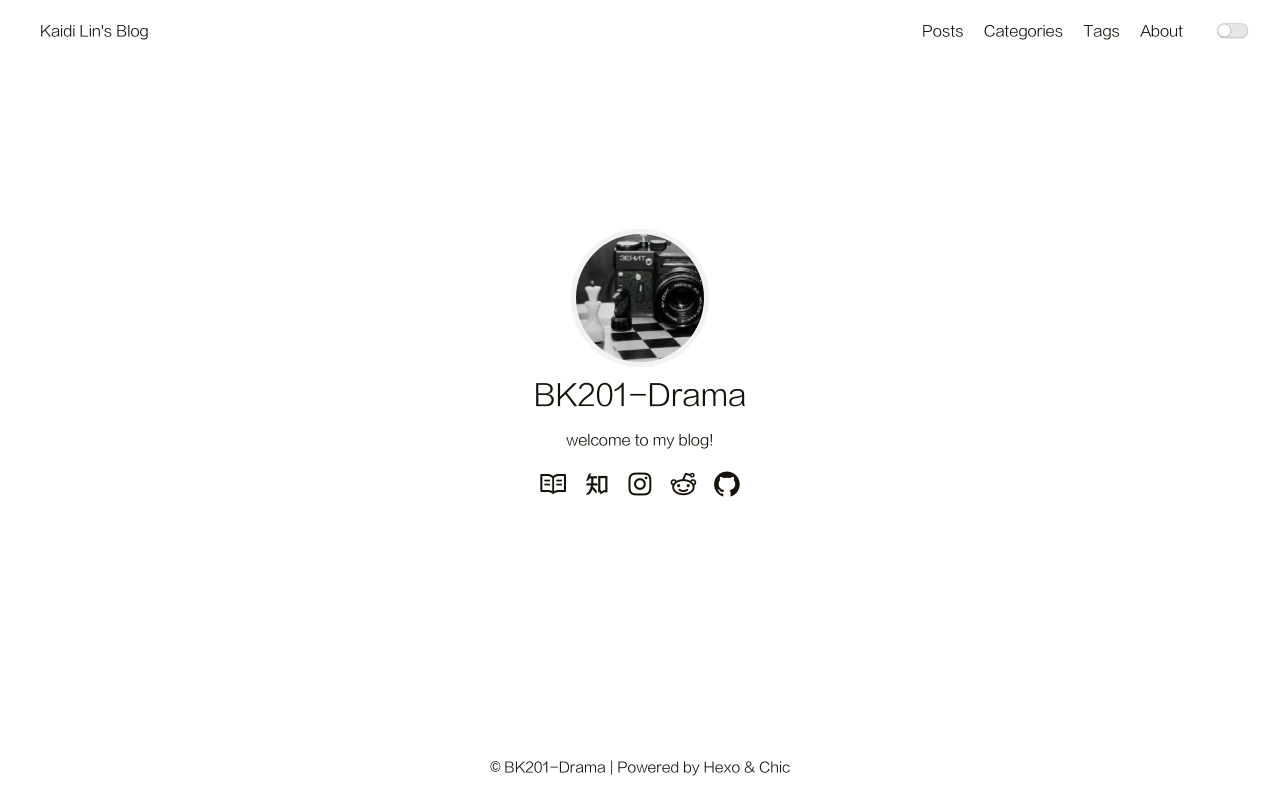
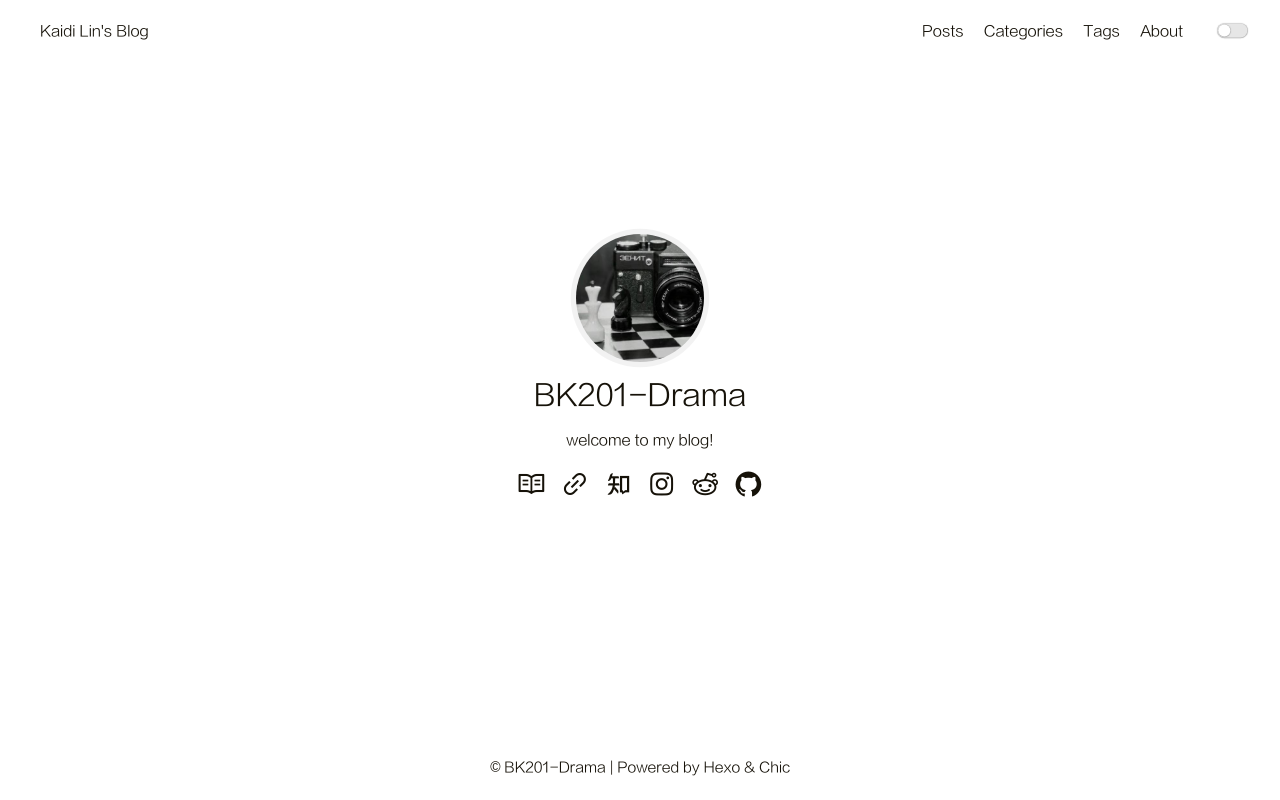
Before and after one commit to BK201-Drama/BK201-Drama.github.io, a plain HTML site: page index.html in a window 1280 px wide. Drawn offline with Linux system fonts and the light colour scheme.

Commit message:
Site updated: 2021-12-18 02:47:06

```diff
--- a/index.html
+++ b/index.html
@@ -143,6 +143,13 @@
 
                     </a>
 
+                    <a class="link-item" title="Link" target="_blank" rel="noopener" href="https://mihaoyoung.github.io/">
+
+
+                            <i class="iconfont icon-link"></i>
+
+                    </a>
+
                     <a class="link-item" title="ZhiHu" target="_blank" rel="noopener" href="https://www.zhihu.com/people/sirice">
 
 
```
